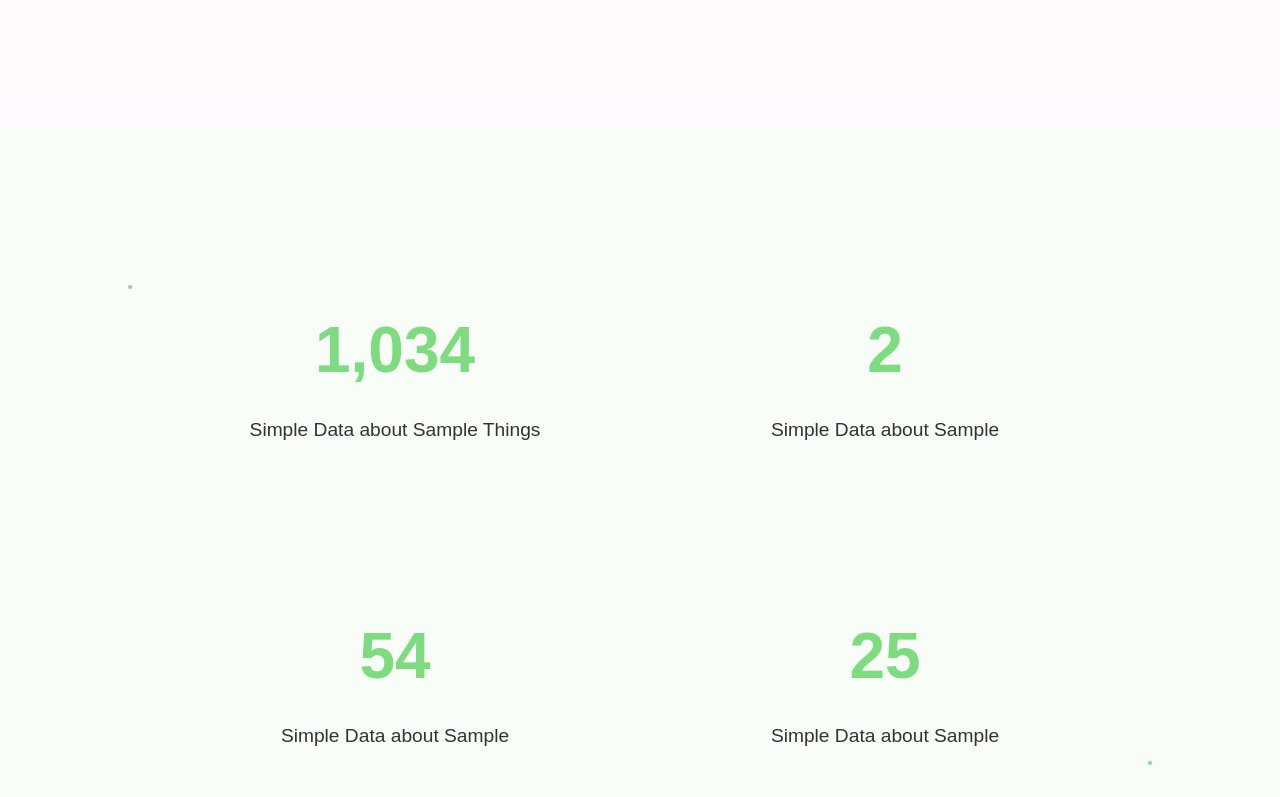
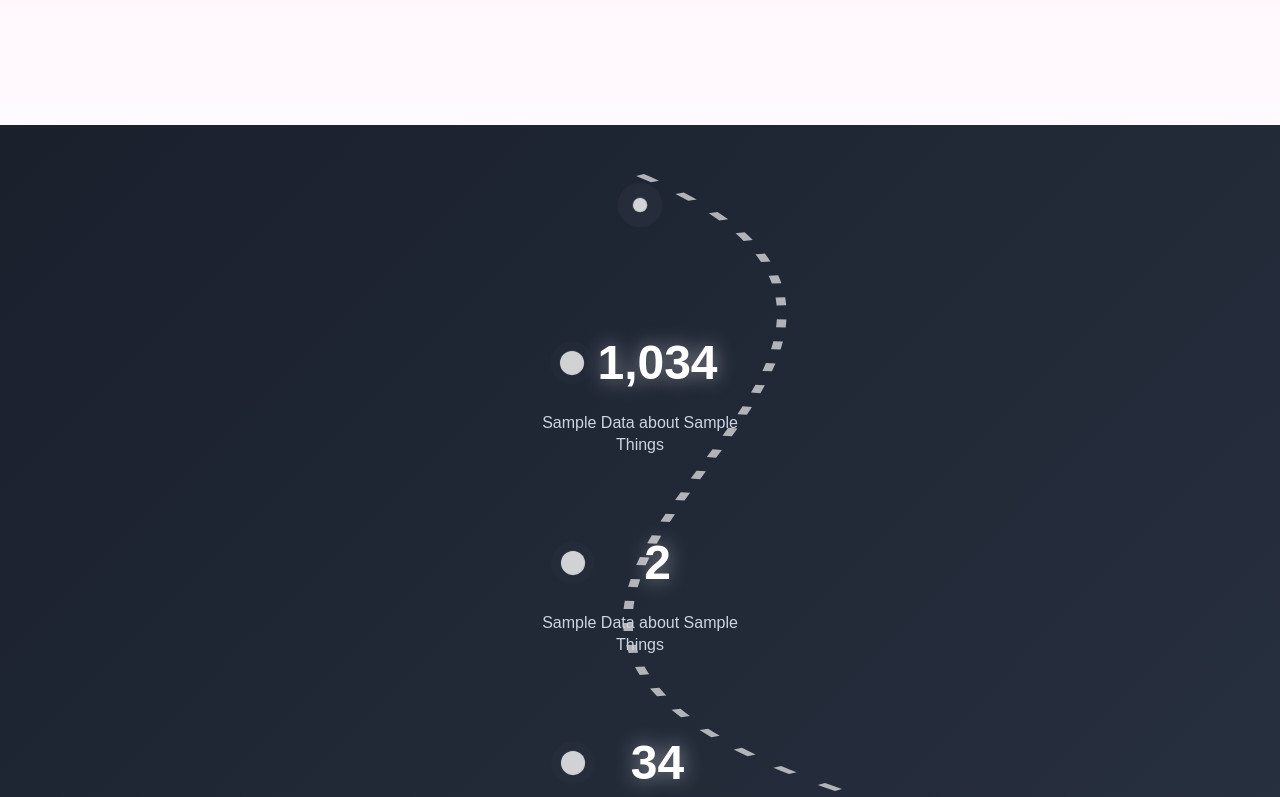
Before and after one commit to Shruthi057/final-task-, a React (Create React App) app: page /home in a window 1280 px wide. Shown: the part 1620-2417 px from the top of the page. Built offline with nearby package versions, Linux system fonts and the light colour scheme.

Commit message:
updated code

```diff
--- a/src/components/SampleComponent.css
+++ b/src/components/SampleComponent.css
@@ -1,198 +1,188 @@
-/* SampleComponent.css */
-.container {
+.sparkle-section {
   position: relative;
   width: 100%;
-  min-height: 100vh;
-  background: #f8fdf8;
-  display: flex;
-  justify-content: center;
-  align-items: center;
+  min-height: 1600px;
+  background: linear-gradient(135deg, #1a202c 0%, #2d3748 100%);
   overflow: hidden;
-  font-family: 'Segoe UI', Tahoma, Geneva, Verdana, sans-serif;
 }
 
-.background-elements {
+.sparkle-path-svg {
   position: absolute;
   top: 0;
   left: 0;
   width: 100%;
   height: 100%;
-  z-index: 0;
+  z-index: 1;
 }
 
-.star-trajectories {
+/* Animated Star */
+.star {
   position: absolute;
-  width: 100%;
-  height: 100%;
+  top: 50px;
+  left: 50%;
+  transform: translateX(-50%);
+  width: 60px;
+  height: 60px;
+  z-index: 2;
 }
 
-.trajectory {
+.star-core {
   position: absolute;
-  width: 100%;
-  height: 100%;
+  top: 50%;
+  left: 50%;
+  transform: translate(-50%, -50%);
+  width: 12px;
+  height: 12px;
+  background: #ffffff;
+  border-radius: 50%;
+  animation: pulse 2s ease-in-out infinite;
 }
 
-.trajectory-1 {
-  top: 0;
-  left: 0;
+.star-glow {
+  position: absolute;
+  top: 50%;
+  left: 50%;
+  transform: translate(-50%, -50%);
+  width: 30px;
+  height: 30px;
+  background: rgba(255, 255, 255, 0.3);
+  border-radius: 50%;
+  animation: glow 2s ease-in-out infinite;
 }
 
-.trajectory-2 {
-  bottom: 0;
-  right: 0;
+@keyframes pulse {
+  0%, 100% {
+    transform: translate(-50%, -50%) scale(1);
+    opacity: 1;
+  }
+  50% {
+    transform: translate(-50%, -50%) scale(1.2);
+    opacity: 0.8;
+  }
 }
 
-.star {
-  position: absolute;
-  width: 4px;
-  height: 4px;
-  background-color: #7fdb7f;
-  border-radius: 50%;
-  animation: twinkle 3s infinite alternate;
+@keyframes glow {
+  0%, 100% {
+    transform: translate(-50%, -50%) scale(1);
+    opacity: 0.3;
+  }
+  50% {
+    transform: translate(-50%, -50%) scale(1.5);
+    opacity: 0.1;
+  }
 }
 
-.star-start {
-  top: 20%;
-  left: 10%;
+/* Sparkle Items */
+.sparkle-item {
+  position: absolute;
+  transform: translateX(-50%);
+  z-index: 3;
+  text-align: center;
 }
 
-.star-end {
-  bottom: 20%;
-  right: 10%;
+.sparkle-content {
+  display: flex;
+  align-items: center;
+  justify-content: center;
+  gap: 15px;
+  margin-bottom: 10px;
+}
+
+.small-star {
+  width: 20px;
+  height: 20px;
+  background: #ffffff;
+  border-radius: 50%;
+  position: relative;
+  animation: twinkle 3s ease-in-out infinite;
+}
+
+.small-star::before {
+  content: '';
+  position: absolute;
+  top: 50%;
+  left: 50%;
+  transform: translate(-50%, -50%);
+  width: 30px;
+  height: 30px;
+  background: rgba(255, 255, 255, 0.2);
+  border-radius: 50%;
+  animation: small-glow 3s ease-in-out infinite;
 }
 
 @keyframes twinkle {
-  0% { opacity: 0.3; }
-  100% { opacity: 1; }
-}
-
-.data-grid {
-  position: relative;
-  display: grid;
-  grid-template-columns: repeat(2, 1fr);
-  grid-template-rows: repeat(2, 1fr);
-  gap: 80px;
-  width: 80%;
-  max-width: 900px;
-  z-index: 1;
-}
-
-.data-item {
-  opacity: 0;
-  transform: translateY(20px);
-  transition: opacity 0.8s ease, transform 0.8s ease;
-  text-align: center;
-  background: transparent;
-  padding: 40px 20px;
-}
-
-.data-item.visible {
-  opacity: 1;
-  transform: translateY(0);
-}
-
-.number {
-  font-size: 4rem;
-  font-weight: 700;
-  margin: 0 0 15px 0;
-  color: #7fdb7f;
-  font-family: 'Arial', sans-serif;
-}
-
-.text {
-  font-size: 1.2rem;
-  margin: 0;
-  color: #333;
-  line-height: 1.5;
-  font-weight: 400;
-  font-family: 'Arial', sans-serif;
-}
-
-.connecting-lines {
-  position: absolute;
-  top: 0;
-  left: 0;
-  width: 100%;
-  height: 100%;
-  pointer-events: none;
-  z-index: 0;
-}
-
-.line-svg {
-  position: absolute;
-  top: 0;
-  left: 0;
-  width: 100%;
-  height: 100%;
-}
-
-.dotted-line {
-  fill: none;
-  stroke: #7fdb7f;
-  stroke-width: 2;
-  opacity: 0;
-  animation: drawLine 1s forwards;
-}
-
-.line-1 {
-  animation-delay: 0.5s;
-}
-
-.line-2 {
-  animation-delay: 0.8s;
-}
-
-.line-3 {
-  animation-delay: 1.1s;
-}
-
-@keyframes drawLine {
-  to {
+  0%, 100% {
+    transform: scale(1);
     opacity: 1;
+  }
+  50% {
+    transform: scale(1.3);
+    opacity: 0.7;
   }
 }
 
-/* Subtle hover effects */
-.data-item:hover .number {
-  transform: scale(1.05);
-  transition: transform 0.3s ease;
-}
-
-.data-item .number {
-  transition: transform 0.3s ease;
-}
-
-/* Responsive adjustments */
-@media (max-width: 768px) {
-  .data-grid {
-    grid-template-columns: 1fr;
-    grid-template-rows: repeat(4, auto);
-    gap: 50px;
+@keyframes small-glow {
+  0%, 100% {
+    transform: translate(-50%, -50%) scale(1);
+    opacity: 0.2;
   }
-
-  .number {
-    font-size: 3rem;
-  }
-
-  .text {
-    font-size: 1.1rem;
-  }
-
-  .connecting-lines {
-    display: none;
+  50% {
+    transform: translate(-50%, -50%) scale(1.3);
+    opacity: 0.1;
   }
 }
 
-@media (max-width: 480px) {
-  .data-grid {
-    gap: 40px;
+.big-number {
+  font-size: 3rem;
+  font-weight: bold;
+  color: #ffffff;
+  font-family: 'Arial', sans-serif;
+  text-shadow: 0 0 20px rgba(255, 255, 255, 0.5);
+  min-width: 120px;
+}
+
+.sparkle-sub {
+  font-size: 1rem;
+  color: #cbd5e0;
+  font-family: 'Arial', sans-serif;
+  max-width: 200px;
+  margin: 0 auto;
+  line-height: 1.4;
+}
+
+/* Responsive Design */
+@media (max-width: 768px) {
+  .sparkle-section {
+    min-height: 1200px;
   }
 
-  .number {
-    font-size: 2.5rem;
+  .big-number {
+    font-size: 2rem;
+    min-width: 80px;
   }
 
-  .text {
-    font-size: 1rem;
+  .sparkle-content {
+    gap: 10px;
+  }
+
+  .sparkle-sub {
+    font-size: 0.9rem;
+    max-width: 150px;
   }
 }
+
+/* Animation for numbers when they come into view */
+@keyframes numberAppear {
+  from {
+    opacity: 0;
+    transform: translateY(20px);
+  }
+  to {
+    opacity: 1;
+    transform: translateY(0);
+  }
+}
+
+.sparkle-item {
+  animation: numberAppear 0.6s ease-out;
+}
--- a/src/components/SampleComponent.js
+++ b/src/components/SampleComponent.js
@@ -1,76 +1,117 @@
-import React, { useState, useEffect } from 'react';
-import './SampleComponent.css';
+import React, { useEffect, useRef } from 'react';
+import './SampleComponent.css'; // We'll create this CSS file
 
-const SampleComponent = () => {
-  const [isVisible, setIsVisible] = useState(false);
+const SparkleSection = () => {
+  const numbersRef = useRef([]);
 
-  const dataSequence = [
-    { number: "1,034", text: "Simple Data about Sample Things" },
-    { number: "2", text: "Simple Data about Sample" },
-    { number: "54", text: "Simple Data about Sample" },
-    { number: "25", text: "Simple Data about Sample" }
+  useEffect(() => {
+    // Animation for numbers
+    const animateNumbers = () => {
+      numbersRef.current.forEach((element, index) => {
+        if (element && isElementInViewport(element)) {
+          const finalNumber = getFinalNumber(index);
+          animateValue(element, 0, finalNumber, 2000);
+        }
+      });
+    };
+
+    const isElementInViewport = (el) => {
+      const rect = el.getBoundingClientRect();
+      return (
+        rect.top >= 0 &&
+        rect.left >= 0 &&
+        rect.bottom <= (window.innerHeight || document.documentElement.clientHeight) &&
+        rect.right <= (window.innerWidth || document.documentElement.clientWidth)
+      );
+    };
+
+    const getFinalNumber = (index) => {
+      const numbers = [1034, 2, 34, 25];
+      return numbers[index] || 0;
+    };
+
+    const animateValue = (element, start, end, duration) => {
+      if (element._isAnimating) return;
+      element._isAnimating = true;
+
+      let startTimestamp = null;
+      const step = (timestamp) => {
+        if (!startTimestamp) startTimestamp = timestamp;
+        const progress = Math.min((timestamp - startTimestamp) / duration, 1);
+        const value = Math.floor(progress * (end - start) + start);
+        element.textContent = value.toLocaleString();
+        if (progress < 1) {
+          window.requestAnimationFrame(step);
+        } else {
+          element._isAnimating = false;
+        }
+      };
+      window.requestAnimationFrame(step);
+    };
+
+    // Initial animation check
+    animateNumbers();
+
+    // Add scroll listener for animation
+    window.addEventListener('scroll', animateNumbers);
+    return () => window.removeEventListener('scroll', animateNumbers);
+  }, []);
+
+  const sparkleData = [
+    { number: 1034, top: "200px" },
+    { number: 2, top: "400px" },
+    { number: 34, top: "600px" },
+    { number: 25, top: "800px" }
   ];
 
-  useEffect(() => {
-    const timer = setTimeout(() => {
-      setIsVisible(true);
-    }, 300);
-    return () => clearTimeout(timer);
-  }, []);
+  return (
+    <div className="sparkle-section">
+      {/* ✨ Sparkle Section with Curved Dotted Snake and Animated Numbers */}
+      <svg
+        className="sparkle-path-svg"
+        viewBox="0 0 400 1600"
+        preserveAspectRatio="none"
+      >
+        <path
+          id="mainSnakePath"
+          d="M200 50
+             C350 250, 50 500, 300 700
+             S100 1100, 250 1350
+             S300 1600, 200 1550"
+          stroke="#ffffffa5"
+          strokeWidth="3"
+          strokeDasharray="8 14"
+          fill="none"
+        />
+      </svg>
 
-  return (
-    <div className='container'>
-      <div className='background-elements'>
-        <div className='star-trajectories'>
-          <div className='trajectory trajectory-1'>
-            <div className='star star-start'></div>
-            <div className='star star-end'></div>
-          </div>
-          <div className='trajectory trajectory-2'>
-            <div className='star star-start'></div>
-            <div className='star star-end'></div>
-          </div>
-        </div>
+      {/* Animated Star */}
+      <div className="star">
+        <div className="star-core"></div>
+        <div className="star-glow"></div>
       </div>
 
-      <div className='data-grid'>
-        {dataSequence.map((item, index) => (
-          <div
-            key={index}
-            className={`data-item ${isVisible ? 'visible' : ''}`}
-            style={{ animationDelay: `${index * 0.2}s` }}
-          >
-            <h1 className='number'>{item.number}</h1>
-            <p className='text'>{item.text}</p>
+      {/* Sparkle Items */}
+      {sparkleData.map((item, index) => (
+        <div
+          key={index}
+          className="sparkle-item"
+          style={{ top: item.top, left: "50%" }}
+        >
+          <div className="sparkle-content">
+            <div className="small-star"></div>
+            <div
+              className="big-number"
+              ref={el => numbersRef.current[index] = el}
+            >
+              {item.number}
+            </div>
           </div>
-        ))}
-
-        {/* Dotted connecting lines */}
-        <div className="connecting-lines">
-          <svg className="line-svg" viewBox="0 0 100 100" preserveAspectRatio="none">
-            {/* Horizontal line from item 1 to item 2 */}
-            <path
-              d="M 25 50 L 75 50"
-              className="dotted-line line-1"
-              strokeDasharray="4,4"
-            />
-            {/* Vertical line from item 2 to item 3 */}
-            <path
-              d="M 75 50 L 75 75"
-              className="dotted-line line-2"
-              strokeDasharray="4,4"
-            />
-            {/* Horizontal line from item 3 to item 4 */}
-            <path
-              d="M 75 75 L 25 75"
-              className="dotted-line line-3"
-              strokeDasharray="4,4"
-            />
-          </svg>
+          <div className="sparkle-sub">Sample Data about Sample Things</div>
         </div>
-      </div>
+      ))}
     </div>
   );
 };
 
-export default SampleComponent;
+export default SparkleSection;
```
